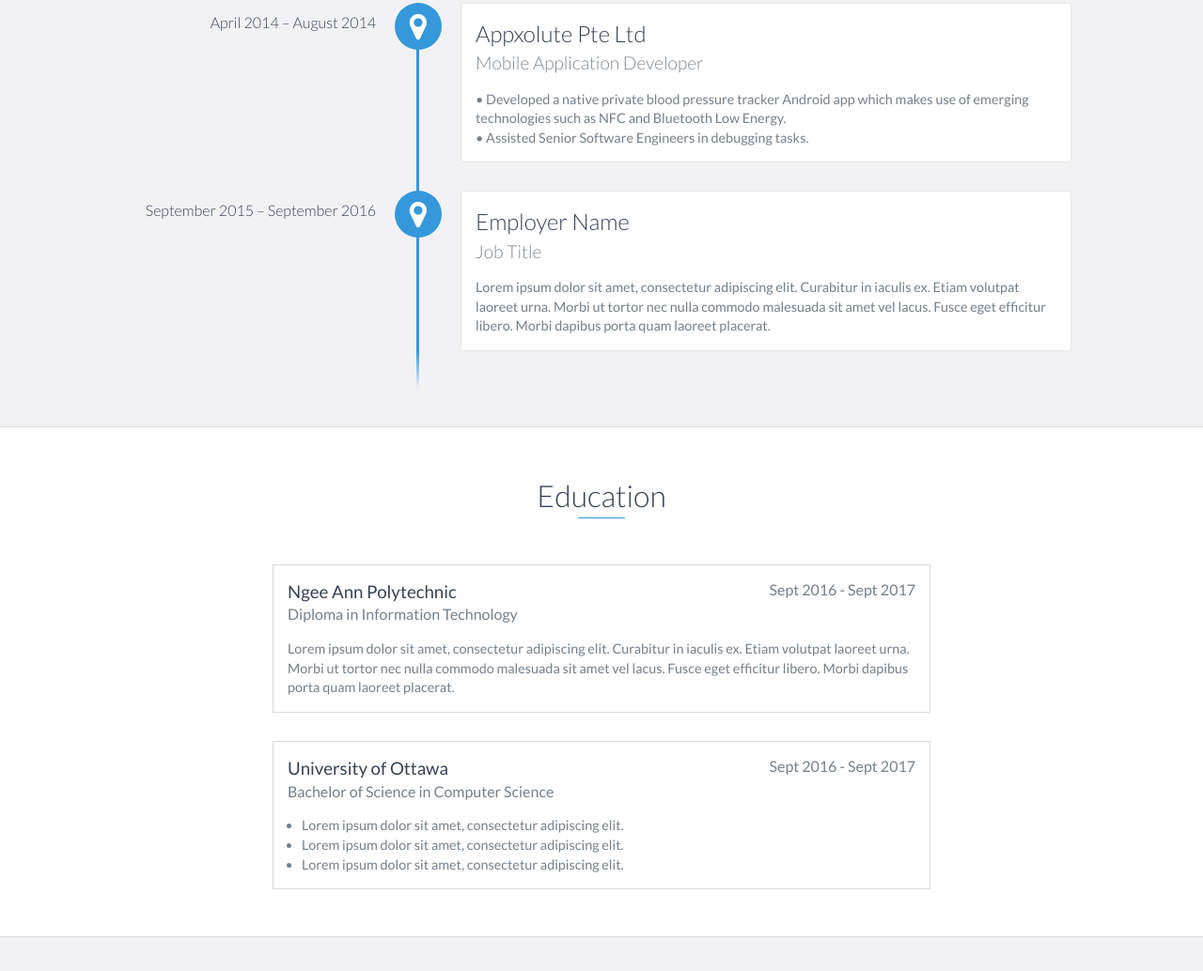
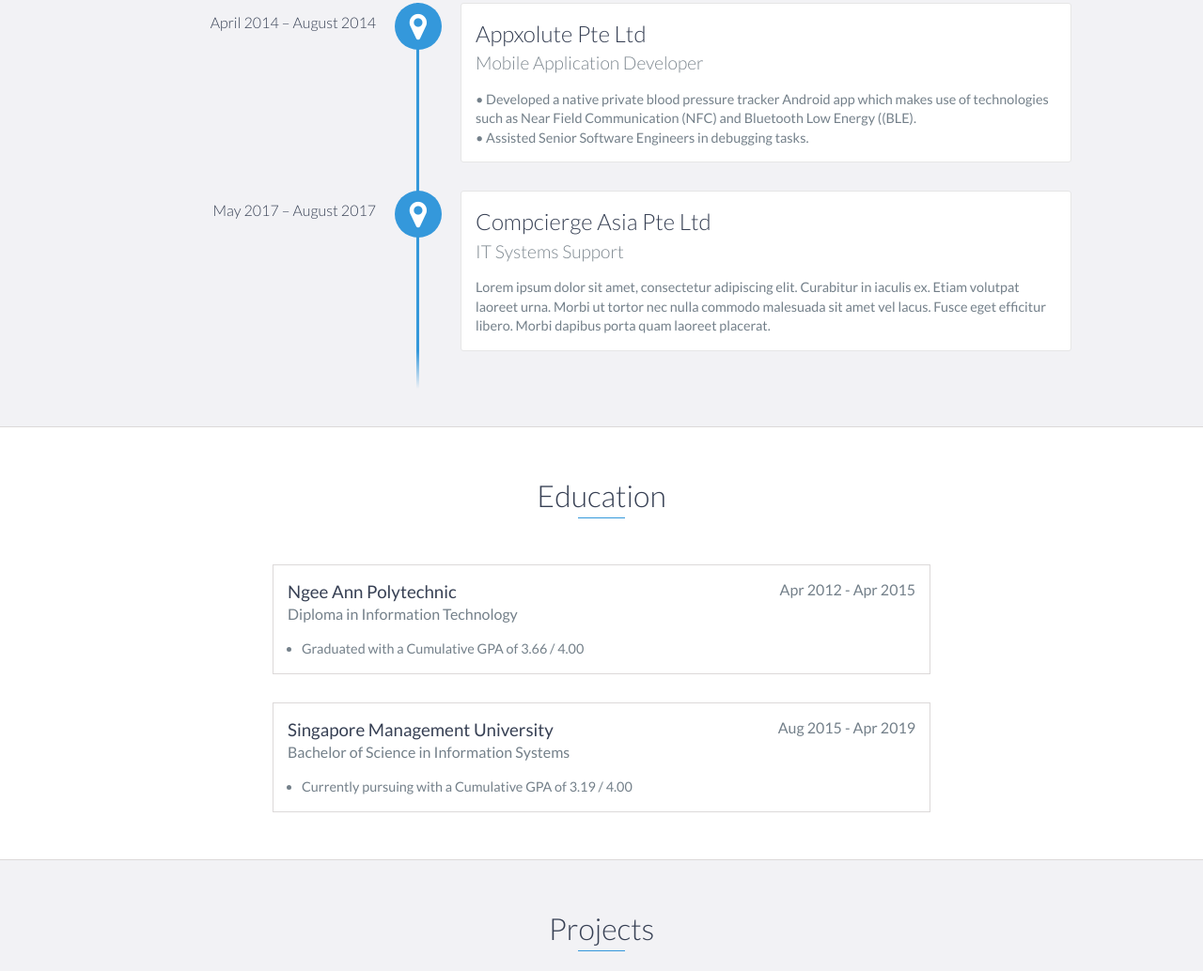
Before and after one commit to egatan04/ega.tan-portfolio, a website: page index.html in a window 1280 px wide. Shown: the part 1218-2252 px from the top of the page at 94% size. Drawn offline with nearby package versions, Linux system fonts and the light colour scheme.

Commit message:
- Resume ref added - Edited description - Edited experiences - Edited education - Commented view project href - Added bootstrap in skills - Edited website link in readme

```diff
--- a/index.html
+++ b/index.html
@@ -51,7 +51,7 @@
         	<img src="images/ET.png" class="center-block img-responsive" alt="ET" width="100" height="100">
         	<h1>Ega Tandian</h1>
         	<h2>BSc Information Systems Student in Singapore Management University</h2>
-        	<a href="#" class="btn-rounded-white">Download Resume</a>
+        	<a href="ET-resume.pdf" class="btn-rounded-white">Download Resume</a>
         </div>
         <!-- End #lead-content -->
 
@@ -74,7 +74,7 @@
                 </div>
                 <div class="col-md-8">
                     <p>
-                        A determined person who is highly motivated to complete any given task. A person who can work individually and in a team. Never cease to be curious and keen to learn new things every day. Has experienced various programming in different areas such as Web Development, Application Development and Mobile Application Development. Possessing knowledge in various programming languages such as Java, C# and C++.
+                        Hi there! I'm a software developer who studies Information Systems in Singapore Management University. I aspire to learn more programming skills, and I'd like to challenge myself with difficult yet interesting problems. I have experienced various programming in areas such as Web Development, Application Development and Mobile Application Development. My interests are Mobile, Web, UI/UX and more. When I'm not in front of a computer, I enjoy sports such as football, and I'm a movie aficionado.
                     </p>
                 </div>
             </div>
@@ -89,16 +89,16 @@
                 <h3>Appxolute Pte Ltd</h3>
                 <h4>Mobile Application Developer</h4>
                 <p>
-                    • Developed a native private blood pressure tracker Android app which makes use of emerging technologies such as NFC and Bluetooth Low Energy.
+                    • Developed a native private blood pressure tracker Android app which makes use of technologies such as Near Field Communication (NFC) and Bluetooth Low Energy ((BLE).
                 </p>
                 <p>
                     • Assisted Senior Software Engineers in debugging tasks.
                 </p>
             </div>
 
-            <div data-date="September 2015 – September 2016">
-                <h3>Employer Name</h3>
-                <h4>Job Title</h4>
+            <div data-date="May 2017 – August 2017">
+                <h3>Compcierge Asia Pte Ltd</h3>
+                <h4>IT Systems Support</h4>
                 <p>
                     Lorem ipsum dolor sit amet, consectetur adipiscing elit. Curabitur in iaculis ex. Etiam volutpat laoreet urna. Morbi ut tortor nec nulla commodo malesuada sit amet vel lacus. Fusce eget efficitur libero. Morbi dapibus porta quam laoreet placerat.
                 </p>
@@ -109,29 +109,26 @@
 
     <div id="education">
         <h2 class="heading">Education</h2>
+
         <div class="education-block">
             <h3>Ngee Ann Polytechnic</h3>
-            <span class="education-date">Sept 2016 - Sept 2017</span>
+            <span class="education-date">Apr 2012 - Apr 2015</span>
             <h4>Diploma in Information Technology</h4>
-            <p>
-                Lorem ipsum dolor sit amet, consectetur adipiscing elit. Curabitur in iaculis ex. Etiam volutpat laoreet urna. Morbi ut tortor nec nulla commodo malesuada sit amet vel lacus. Fusce eget efficitur libero. Morbi dapibus porta quam laoreet placerat.
-            </p>
+            <ul>
+                <li>
+                    Graduated with a Cumulative GPA of 3.66 / 4.00
+                </li>
+            </ul>
         </div>
         <!-- End .education-block -->
 
         <div class="education-block">
-            <h3>University of Ottawa</h3>
-            <span class="education-date">Sept 2016 - Sept 2017</span>
-            <h4>Bachelor of Science in Computer Science</h4>
+            <h3>Singapore Management University</h3>
+            <span class="education-date">Aug 2015 - Apr 2019</span>
+            <h4>Bachelor of Science in Information Systems</h4>
             <ul>
                 <li>
-                    Lorem ipsum dolor sit amet, consectetur adipiscing elit.
-                </li>
-                <li>
-                    Lorem ipsum dolor sit amet, consectetur adipiscing elit.
-                </li>
-                <li>
-                    Lorem ipsum dolor sit amet, consectetur adipiscing elit.
+                    Currently pursuing with a Cumulative GPA of 3.19 / 4.00
                 </li>
             </ul>
         </div>
@@ -153,7 +150,7 @@
                         <p>
                             Lorem ipsum dolor sit amet, consectetur adipiscing elit. Curabitur in iaculis ex. Etiam volutpat laoreet urna. Morbi ut tortor nec nulla commodo malesuada sit amet vel lacus. Fusce eget efficitur libero. Morbi dapibus porta quam laoreet placerat.
                         </p>
-                        <a href="#">View Project</a>
+                        <!-- <a href="#">View Project</a> -->
                     </div>
                     <!-- End .project-info -->
                 </div>
@@ -169,7 +166,7 @@
                         <p>
                             Lorem ipsum dolor sit amet, consectetur adipiscing elit. Curabitur in iaculis ex. Etiam volutpat laoreet urna. Morbi ut tortor nec nulla commodo malesuada sit amet vel lacus. Fusce eget efficitur libero. Morbi dapibus porta quam laoreet placerat.
                         </p>
-                        <a href="#">View Project</a>
+                        <!-- <a href="#">View Project</a> -->
                     </div>
                     <!-- End .project-info -->
                 </div>
@@ -183,6 +180,7 @@
         <h2 class="heading">Skills</h2>
         <ul>
             <li>ASP.Net</li>
+            <li>Bootstrap</li>
             <li>JSP</li>
             <li>HTML</li>
             <li>PHP</li>
```
Also changed, not shown: README.md, 1 other file.
